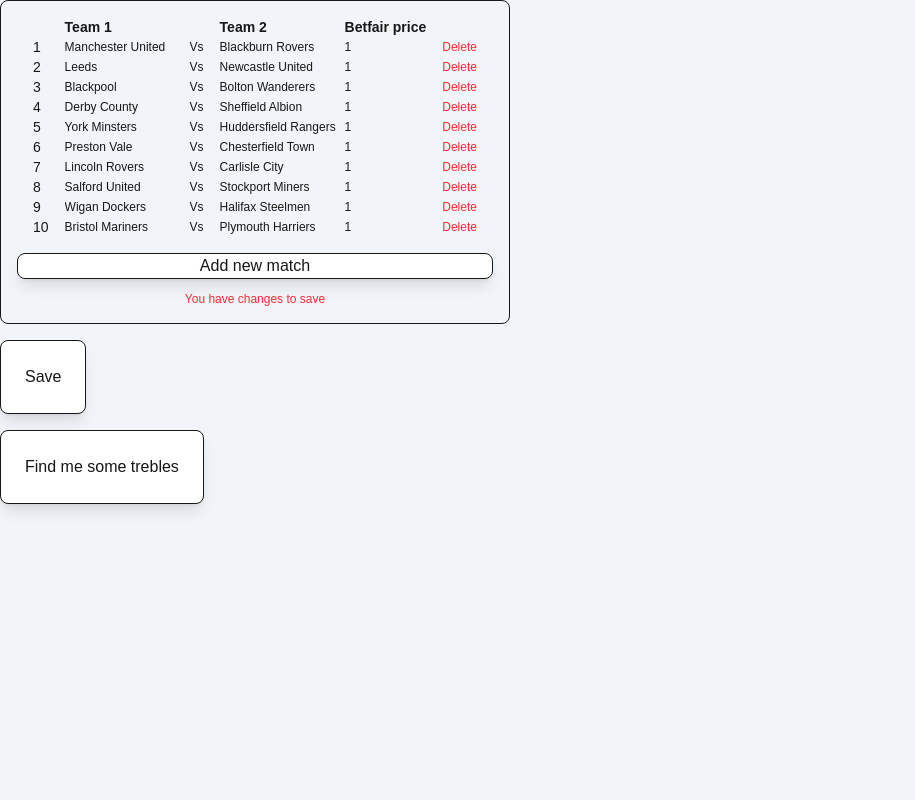
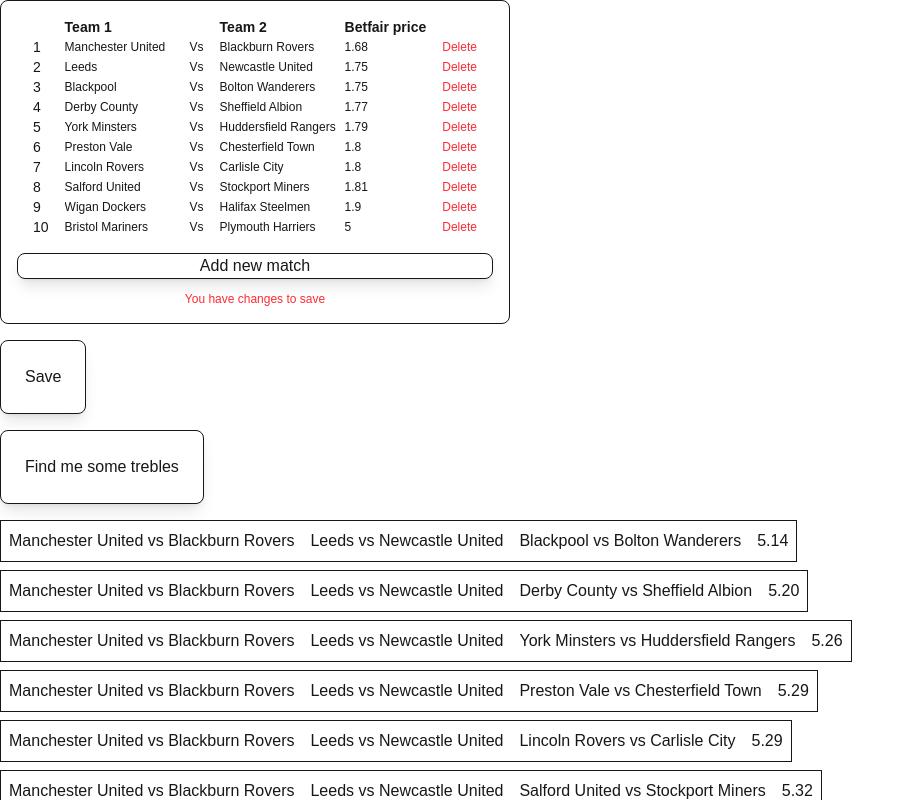
Before and after one commit to MrStashy/odd-machine, a Next.js app: page /home in a window 1280 px wide. Both pictures are taken after a click on the button "Find me some trebles". Shown: the top 800 px of the page, without its empty margins (0-915 px from the left). Built offline with nearby package versions, Linux system fonts and the light colour scheme.

Commit message:
Treble logic and display

```diff
--- a/src/app/(routes)/home/page.tsx
+++ b/src/app/(routes)/home/page.tsx
@@ -4,19 +4,12 @@
 import { betFredMults } from "@/app/_utils/betFredMults";
 import { Formik, FieldArray, Field } from "formik";
 import { useState } from "react";
-import { match } from "assert";
-
-type Match = {
-  team1: string;
-  team2: string;
-  betfairLay: number;
-};
-
-type Triple = [Match, Match, Match];
+import type { Match } from "@/app/_utils/types/match";
+import TrebleDisplay from "@/app/components/TrebleDisplay";
 
 export default function HomePage() {
   const [matches, setMatches] = useState<Match[]>(dummyCouponData);
-  const [trebles, setTrebles] = useState<Triple[] | null>(null);
+  const [trebles, setTrebles] = useState<Match[][] | null>(null);
 
   function handleFindTriples() {
     const results = [];
@@ -25,9 +18,7 @@
 
     for (let i = 0; i < newMatches.length; i++) {
       const currentTriple = [];
-
       const matchToCompare1 = newMatches[i];
-
       currentTriple.push(matchToCompare1);
 
       for (let j = i; j < newMatches.length; j++) {
@@ -35,38 +26,30 @@
           continue;
         }
         const matchToCompare2 = newMatches[j];
-        if (
-          matchToCompare1.betfairLay + matchToCompare2.betfairLay <
-          betFredMults.treble
-        ) {
-          currentTriple.push(matchToCompare2);
-        }
+        currentTriple.push(matchToCompare2);
 
         for (let k = j; k < newMatches.length; k++) {
           if (k === j || k === i) {
             continue;
           }
           const matchToCompare3 = newMatches[k];
-
-          if (
-            matchToCompare1.betfairLay +
-              matchToCompare2.betfairLay +
-              matchToCompare3.betfairLay <
-            betFredMults.treble
-          ) {
-            currentTriple.push(matchToCompare3);
-            results.push(currentTriple);
-            currentTriple.pop();
-          }
+          currentTriple.push(matchToCompare3);
+          results.push([...currentTriple]);
+          currentTriple.pop();
         }
         currentTriple.pop();
       }
     }
-    // console.log(results);
+    const filteredResults = results.filter(
+      (treble) =>
+        treble.reduce((a, c) => a * c.betfairLay, 1) < betFredMults.treble
+    );
+
+    setTrebles(filteredResults);
   }
 
   return (
-    <div className="bg-slate-100 h-screen">
+    <div className="">
       <Formik
         initialValues={{ matches: dummyCouponData }}
         onSubmit={(values) => {
@@ -166,10 +149,11 @@
       </Formik>
       <button
         onClick={() => handleFindTriples()}
-        className="mt-4 border w-fit text-center rounded-lg p-6 shadow-lg cursor-pointer bg-white"
+        className="my-4 border w-fit text-center rounded-lg p-6 shadow-lg cursor-pointer bg-white"
       >
         Find me some trebles
       </button>
+      {trebles && <TrebleDisplay trebles={trebles} />}
     </div>
   );
 }
--- a/src/app/_utils/dummyCouponData.ts
+++ b/src/app/_utils/dummyCouponData.ts
@@ -2,51 +2,51 @@
   {
     team1: "Manchester United",
     team2: "Blackburn Rovers",
-    betfairLay: 1,
+    betfairLay: 1.68,
   },
   {
     team1: "Leeds",
     team2: "Newcastle United",
-    betfairLay: 1,
+    betfairLay: 1.75,
   },
   {
     team1: "Blackpool",
     team2: "Bolton Wanderers",
-    betfairLay: 1,
+    betfairLay: 1.75,
   },
   {
     team1: "Derby County",
     team2: "Sheffield Albion",
-    betfairLay: 1,
+    betfairLay: 1.77,
   },
   {
     team1: "York Minsters",
     team2: "Huddersfield Rangers",
-    betfairLay: 1,
+    betfairLay: 1.79,
   },
   {
     team1: "Preston Vale",
     team2: "Chesterfield Town",
-    betfairLay: 1,
+    betfairLay: 1.8,
   },
   {
     team1: "Lincoln Rovers",
     team2: "Carlisle City",
-    betfairLay: 1,
+    betfairLay: 1.8,
   },
   {
     team1: "Salford United",
     team2: "Stockport Miners",
-    betfairLay: 1,
+    betfairLay: 1.81,
   },
   {
     team1: "Wigan Dockers",
     team2: "Halifax Steelmen",
-    betfairLay: 1,
+    betfairLay: 1.9,
   },
   {
     team1: "Bristol Mariners",
     team2: "Plymouth Harriers",
-    betfairLay: 1,
+    betfairLay: 5,
   },
 ];
--- /dev/null
+++ b/src/app/_utils/types/match.ts
@@ -0,0 +1,5 @@
+export type Match = {
+  team1: string;
+  team2: string;
+  betfairLay: number;
+};
--- /dev/null
+++ b/src/app/components/TrebleDisplay.tsx
@@ -0,0 +1,22 @@
+import type { Match } from "@/app/_utils/types/match";
+
+type TrebleDisplay = {
+  trebles: Match[][];
+};
+
+export default function TrebleDisplay({ trebles }: TrebleDisplay) {
+  return (
+    <div className="flex flex-col gap-2">
+      {trebles.map((treble, index) => (
+        <div key={index} className="border flex p-2 w-fit gap-4">
+          {treble.map((match, index) => (
+            <div key={index}>
+              <div>{`${match.team1} vs ${match.team2}`}</div>
+            </div>
+          ))}
+          <p>{treble.reduce((a, c) => a * c.betfairLay, 1).toFixed(2)}</p>
+        </div>
+      ))}
+    </div>
+  );
+}
```
